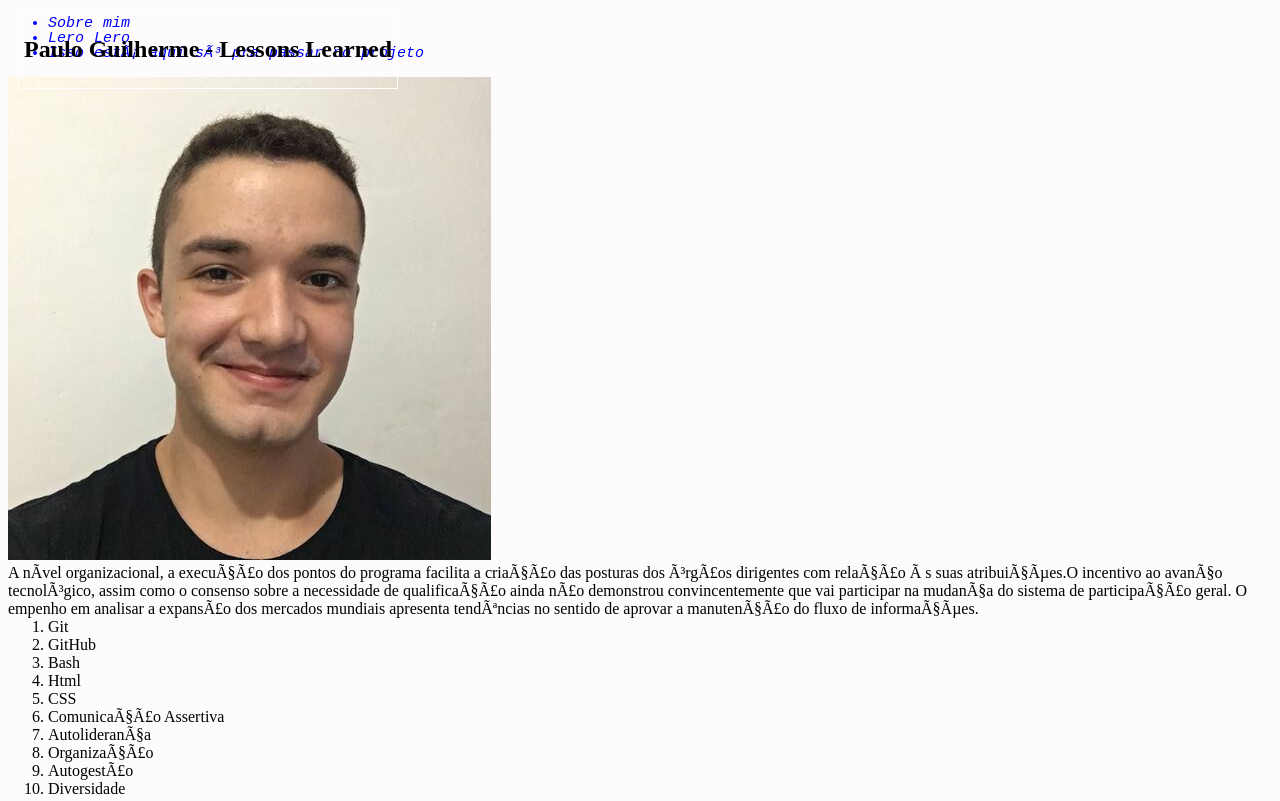
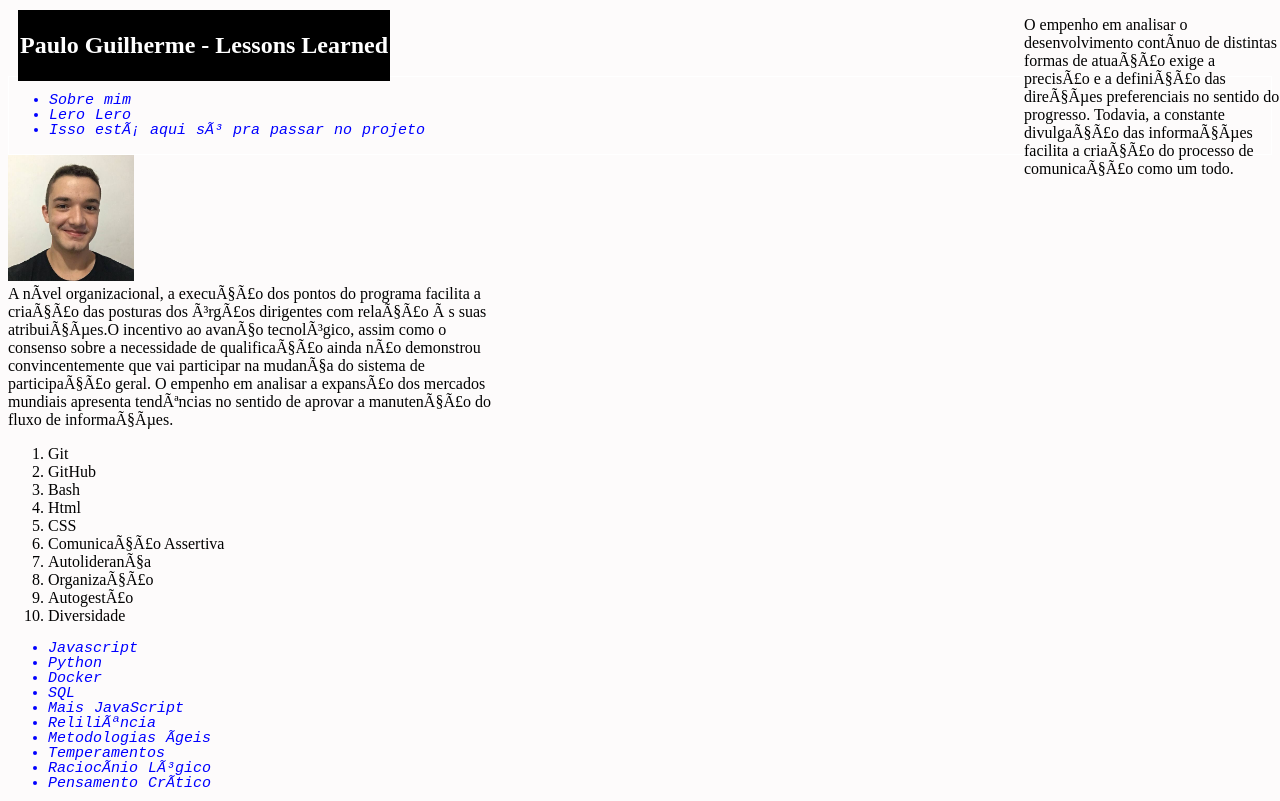
Before and after one commit to pguilhermef/projeto-trybe-01-lessons-learned, a website: page index.html in a window 1280 px wide. Shown: the top 801 px of the page. Drawn offline with Linux system fonts and the light colour scheme.

Commit message:
Organiza lado direito e esquerdo aside e artigo

```diff
--- a/style.css
+++ b/style.css
@@ -2,19 +2,28 @@ body{
   background-color: rgb(253, 251, 251);
 }
 
-/* #indice{
-float: right;
-} */
+#indice{
+margin-top: 6%;
+border: 1px solid #ffffff;
+}
 
 #cabecalho{
   position: fixed;
   top: 0;
   margin: 10px ;
-  padding: 5px;
-  border: 1px solid #ffffff;
+  padding: 1px;
+  border: 1px solid #000000;
+  color: #ffffff;
+  background-color: #000000;
 }
 
+#minha_foto{
+  width: 10%;
+}
 
+#artigoAprendizado{
+  width: 500px;
+}
 
 ul li{
 color: blue;
@@ -26,9 +35,16 @@ line-height: 15px;
 }
 
 .lado-esquerdo{
-float: left;
+  width: 20%;
+  height: 100%;
+  left: 10px;
+  top: 50%;
 }
 
 .lado-direito{
-float: right;
+  width: 20%;
+  height: 100%;
+  position: fixed;
+  right: 0;
+  top: 0;
 }
```
